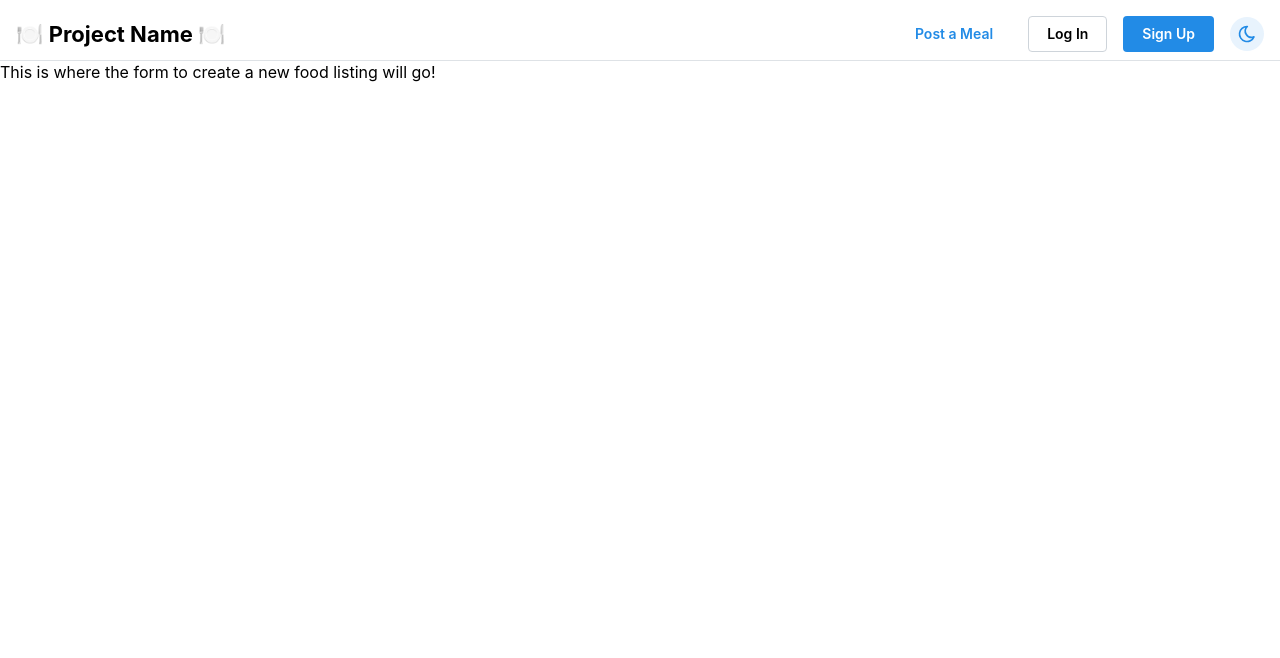
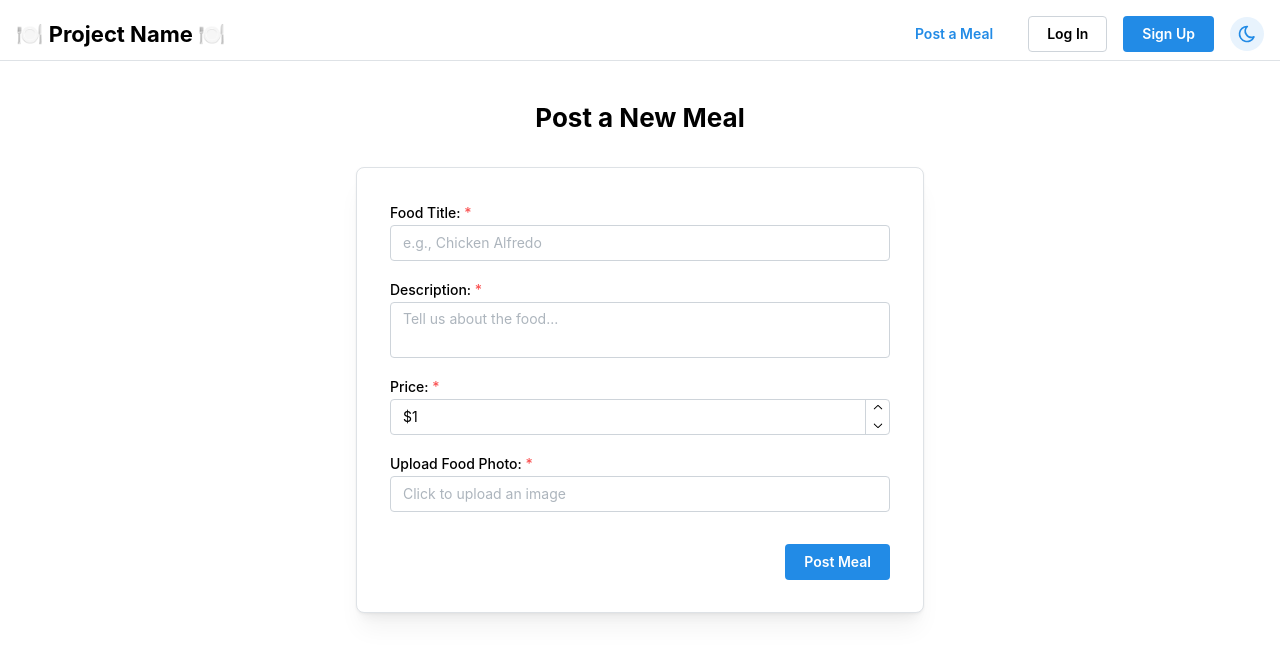
Before and after one commit to mluan23/Hackcom2025, a React (Vite) app in the folder src/frontend/: page /create in a window 1280 px wide. Shown: the top 658 px of the page. Built offline with nearby package versions, Linux system fonts and the light colour scheme.

Commit message:
added upload image viewer and adjusted window sizes

```diff
--- a/src/frontend/src/components/CreateListingForm.jsx
+++ b/src/frontend/src/components/CreateListingForm.jsx
@@ -1,59 +1,82 @@
-import { useState } from 'react';
-import { TextInput, Textarea, NumberInput, FileInput, Button, Group, Box } from '@mantine/core';
+import { useState, useEffect } from 'react';
+import { TextInput, Textarea, NumberInput, FileInput, Button, Group, Box, Image } from '@mantine/core';
 
 export function CreateListingForm() {
-  const [title, setTitle] = useState('');
-  const [description, setDescription] = useState('');
-  const [price, setPrice] = useState(1);
-  const [file, setFile] = useState(null);
-  const [isLoading, setIsLoading] = useState(false);
+  // 1️⃣ Form state
+  const [title, setTitle] = useState(''); // Food title
+  const [description, setDescription] = useState(''); // Food description
+  const [price, setPrice] = useState(1); // Food price
+  const [file, setFile] = useState(null); // Uploaded image file
+  const [previewUrl, setPreviewUrl] = useState(null); // Preview URL for image
+  const [isLoading, setIsLoading] = useState(false); // Loading state for submit button
 
+  // 2️⃣ Generate preview when user selects a file
+  useEffect(() => {
+    if (!file) {
+      setPreviewUrl(null); // Reset preview if no file
+      return;
+    }
+
+    const objectUrl = URL.createObjectURL(file); // Create temporary URL for preview
+    setPreviewUrl(objectUrl);
+
+    // Cleanup URL when component unmounts or file changes to avoid memory leaks
+    return () => URL.revokeObjectURL(objectUrl);
+  }, [file]);
+
+  // 3️⃣ Handle form submission
   const handleSubmit = (event) => {
-    event.preventDefault();
-    setIsLoading(true);
-    // TODO:
-    // 1. Upload the 'file' to your storage (like Supabase storage).
-    // 2. Get the image URL back.
-    // 3. Send title, description, price, and the image URL to your backend.
+    event.preventDefault(); // Prevent page reload
+    setIsLoading(true); // Show loading state
 
+    // TODO: Upload file & send listing data to backend
     console.log({ title, description, price, file });
 
+    // Simulate an API call
     setTimeout(() => {
       alert('Listing created!');
       setIsLoading(false);
     }, 1000);
   };
 
+  // 4️⃣ Render form
   return (
     <Box component="form" maw={500} mx="auto" onSubmit={handleSubmit}>
+      {/* Food title input */}
       <TextInput
-        label="Food Title"
-        placeholder="e.g., Leftover Lasagna"
+        label="Food Title:"
+        placeholder="e.g., Chicken Alfredo"
         required
         value={title}
         onChange={(event) => setTitle(event.currentTarget.value)}
       />
+
+      {/* Description input */}
       <Textarea
-        label="Description"
+        label="Description:"
         placeholder="Tell us about the food..."
         required
         mt="md"
         value={description}
         onChange={(event) => setDescription(event.currentTarget.value)}
       />
+
+      {/* Price input */}
       <NumberInput
-        label="Price"
+        label="Price:"
         placeholder="Set a price"
         required
-        min={1}
-        max={20}
+        min={0}
+        max={10}
         mt="md"
         value={price}
         onChange={setPrice}
         prefix="$"
       />
+
+      {/* File upload input */}
       <FileInput
-        label="Upload Food Photo"
+        label="Upload Food Photo:"
         placeholder="Click to upload an image"
         required
         mt="md"
@@ -61,6 +84,21 @@ export function CreateListingForm() {
         onChange={setFile}
         accept="image/png,image/jpeg"
       />
+
+      {/* Live image preview */}
+      {previewUrl && (
+        <Image
+          src={previewUrl}
+          alt="Food preview"
+          mt="md"
+          radius="md"
+          withPlaceholder
+          height={500}
+          fit="cover"
+        />
+      )}
+
+      {/* Submit button */}
       <Group justify="flex-end" mt="xl">
         <Button type="submit" loading={isLoading}>
           Post Meal
--- a/src/frontend/src/pages/CreateListingPage.jsx
+++ b/src/frontend/src/pages/CreateListingPage.jsx
@@ -1,10 +1,16 @@
-import { Title } from '@mantine/core';
+import { Container, Title, Paper } from '@mantine/core';
+import { CreateListingForm } from '../components/CreateListingForm';
 
 export function CreateListingPage() {
   return (
-    <div>
-      <Title>Create Listing Page</Title>
-      <p>This is where the form to create a new food listing will go!</p>
-    </div>
+    <Container size={600} my={100}>
+      <Title order={2} align="center" mb="xl">
+        Post a New Meal
+      </Title>
+
+      <Paper withBorder shadow="md" p="xl" radius="md">
+        <CreateListingForm />
+      </Paper>
+    </Container>
   );
 }
```
Also changed, not shown: src/frontend/eslint.config.js (line endings or trailing spaces).
